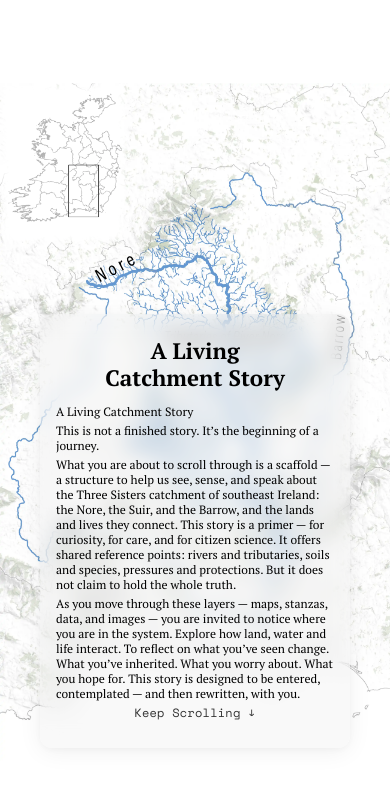
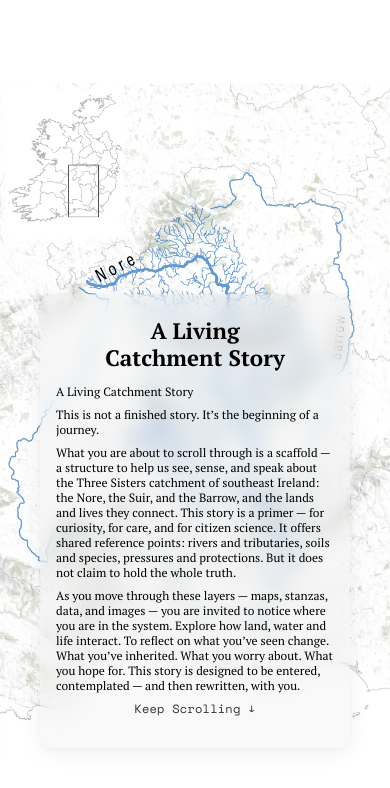
Before and after one commit to proy02/nore-scrollytelling, a SvelteKit app: page / in a window 390 px wide. Shown: the top 788 px of the page. Built offline with nearby package versions, Linux system fonts and the light colour scheme.

Commit message:
.intro text edit

```diff
--- a/src/routes/+page.svelte
+++ b/src/routes/+page.svelte
@@ -1250,7 +1250,7 @@
     .intro-info-panel p {
       font-size: 0.75rem !important;
       line-height: 1.25 !important;
-      margin: 0 0 0.25rem 0 !important;
+      margin: 0 0 0.50rem 0 !important;
     }
 
     .intro-info-panel :global(.keep-scrolling) {
```
